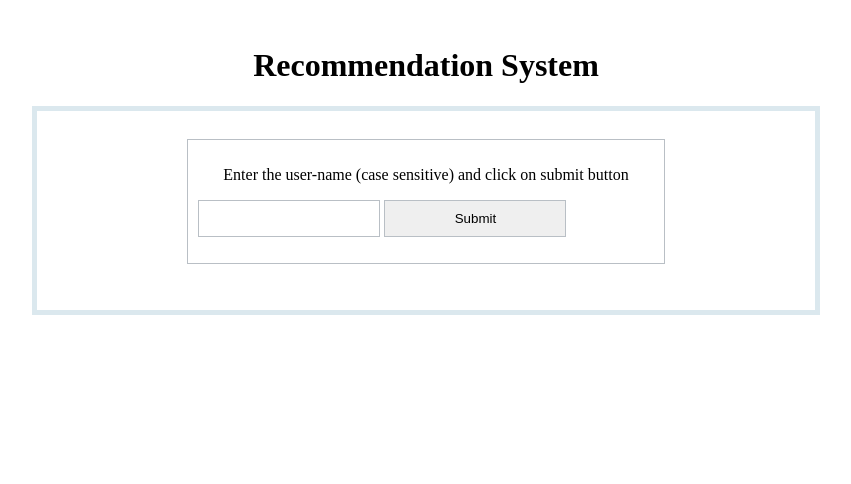
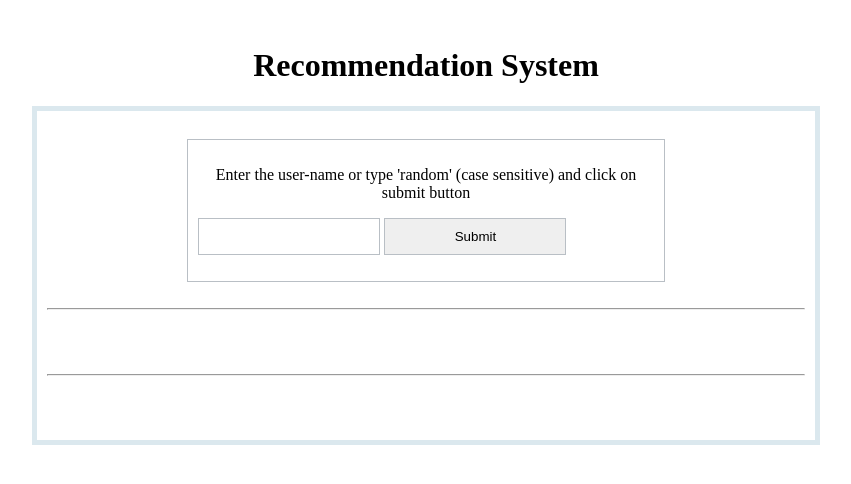
Before and after one commit to anutural/SBRS, a Flask app: page / in a window 1280 px wide. Shown: the top 484 px of the page, without its empty margins (214-1065 px from the left). Run offline with Flask 2, Linux system fonts and the light colour scheme; parts of the project's set-up code (start-up, migrations or seed data) failed here and were passed over.

Commit message:
15-02-2022: 'Random' user support, Added purchase history

```diff
--- a/app.py
+++ b/app.py
@@ -62,16 +62,21 @@ model = set_up_model()
 @app.route("/", methods=["POST", "GET"])
 def home():
     if request.method == "POST":
-        user = str(request.form['projectFilepath'])
+        user = str(request.form['user_name'])
+
+        if user == "random":
+            user = model.get_random_user()
+
         if model.validate_user(user):
-            data_2 = model.get_recommendation_for_user(user)
-            return render_template('index.html', data=data_2, init_msg = "Recommendations for " + user)
+            recommendations = model.get_recommendation_for_user(user)
+            purchase_history = model.get_purchase_history(user)
+            return render_template('index.html', data=recommendations, history = purchase_history, init_msg = "Recommendations for " + user, init_msg_2 = "Purchase History")
         else:
-            return render_template('index.html', data = [], init_msg = "No such user found")
+            return render_template('index.html', data = [], history = [], init_msg = "No such user found", init_msg_2 = "")
 
 
     if request.method == "GET":
-        return render_template('index.html', data="", init_msg = "")
+        return render_template('index.html', data="", history = [], init_msg = "", init_msg_2 = "")
 
 if __name__ == '__main__':
     model = set_up_model()
--- a/templates/index.html
+++ b/templates/index.html
@@ -25,6 +25,13 @@
               border: 1px solid rgb(185, 191, 197);
               padding: 10px;
             }
+
+            .group_box {
+              margin: auto;
+              width: 60%;
+              border: 1px solid rgb(185, 191, 197);
+              padding: 10px;
+            }
         </style>
     </head>
 
@@ -36,14 +43,16 @@
 
             <div class= "center_inner">
             <form action="#" method="post">
-                <p class = "center_text">Enter the user-name (case sensitive) and click on submit button</p>
-                <input  class="center_user_form" type="text" name="projectFilepath">
+                <p class = "center_text">Enter the user-name or type 'random' (case sensitive) and click on submit button</p>
+                <input  class="center_user_form" type="text" name="user_name">
                 <input class="center_user_form" type="submit">
             </form>
             </div>
             <br>
 
-            {{init_msg}}
+            <hr>
+
+            <h2>{{init_msg}}</h2>
             <br>
             {% for item_record in data %}
                 <h3><p>{{item_record.name}}</p></h3>
@@ -52,6 +61,17 @@
                         <li>{{item_record.categories}}</li>
                     </ul>
             {% endfor %}
+            <br>
+
+            <hr>
+
+            <h2>{{init_msg_2}}</h2>
+            <br>
+            <ul>
+                {% for item_record in history %}
+                    <li><h3><p>Product: {{item_record.name}} -- Rating: {{item_record.reviews_rating}}</p></h3></li>
+                {% endfor %}
+            </ul>
         </div>
     </body>
 </html>
```
Also changed, not shown: Src_Model/utility.py (+11 -3 lines).
